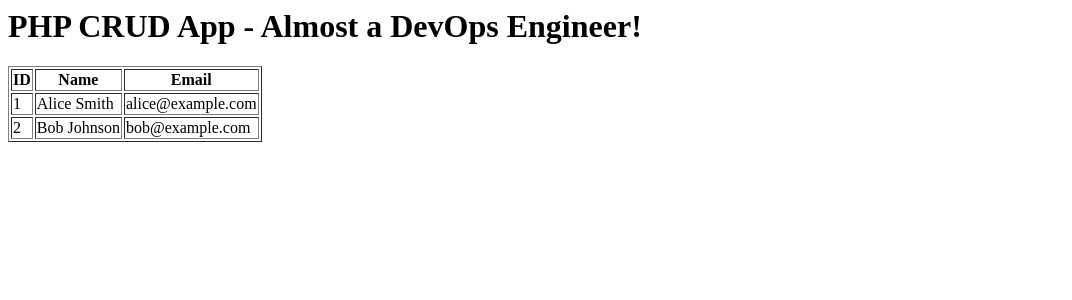
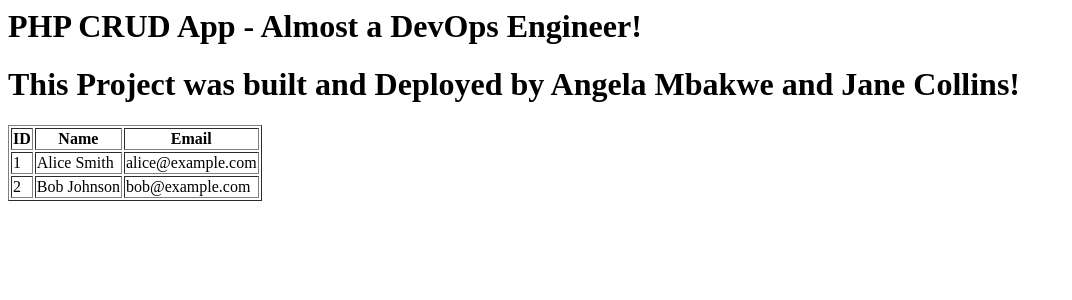
Before and after one commit to Macclare/proj-4-php_crud_app, a PHP site: page / in a window 1280 px wide. Shown: the top 300 px of the page, without its empty margins (0-1072 px from the left). Run offline with PHP 8.4, Linux system fonts and the light colour scheme; data comes from the database, SQL or seed files in the repository.

Commit message:
updated jenkins file and index.php

```diff
--- a/index.php
+++ b/index.php
@@ -14,6 +14,7 @@ $sql = "SELECT * FROM students";
 $result = $conn->query($sql);
 
 echo "<h1>PHP CRUD App - Almost a DevOps Engineer!</h1>";
+echo "<h1>This Project was built and Deployed by Angela Mbakwe and Jane Collins!</h1>";
 echo "<table border='1'><tr><th>ID</th><th>Name</th><th>Email</th></tr>";
 while($row = $result->fetch_assoc()) {
   echo "<tr><td>{$row['id']}</td><td>{$row['name']}</td><td>{$row['email']}</td></tr>";
```
Also changed, not shown: 1 other file.
